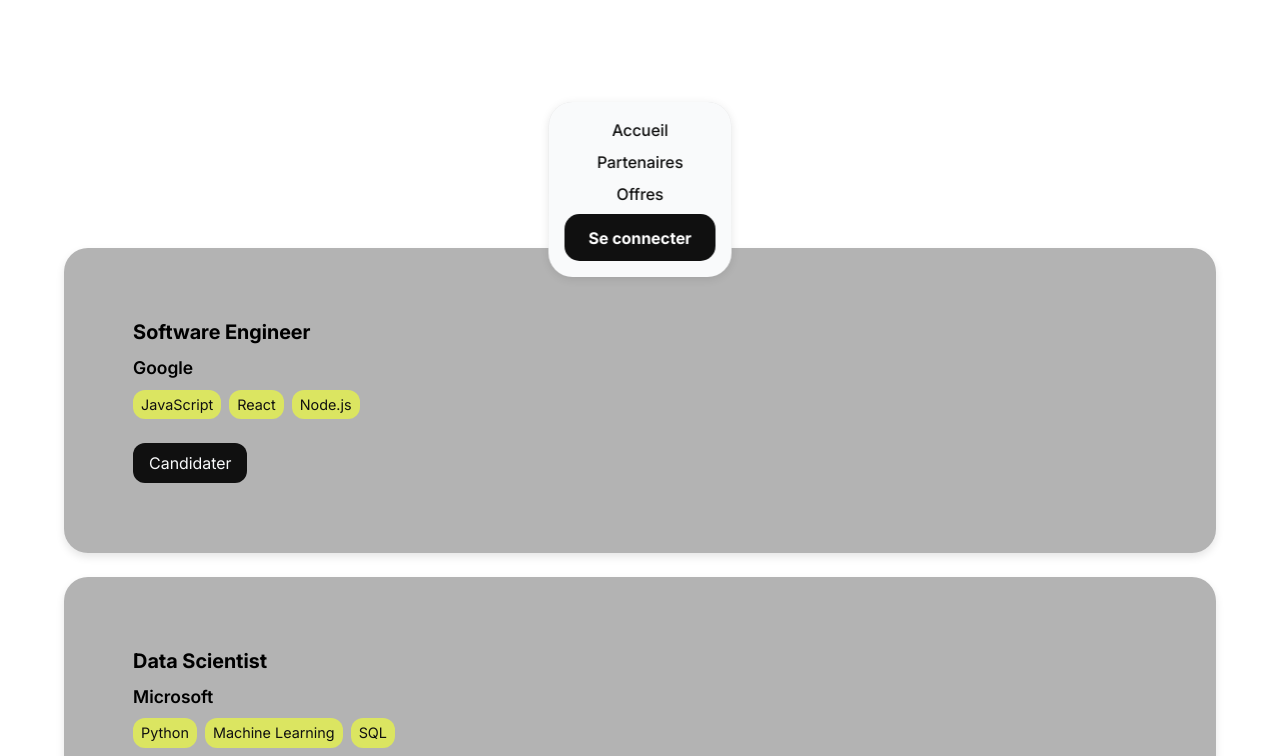
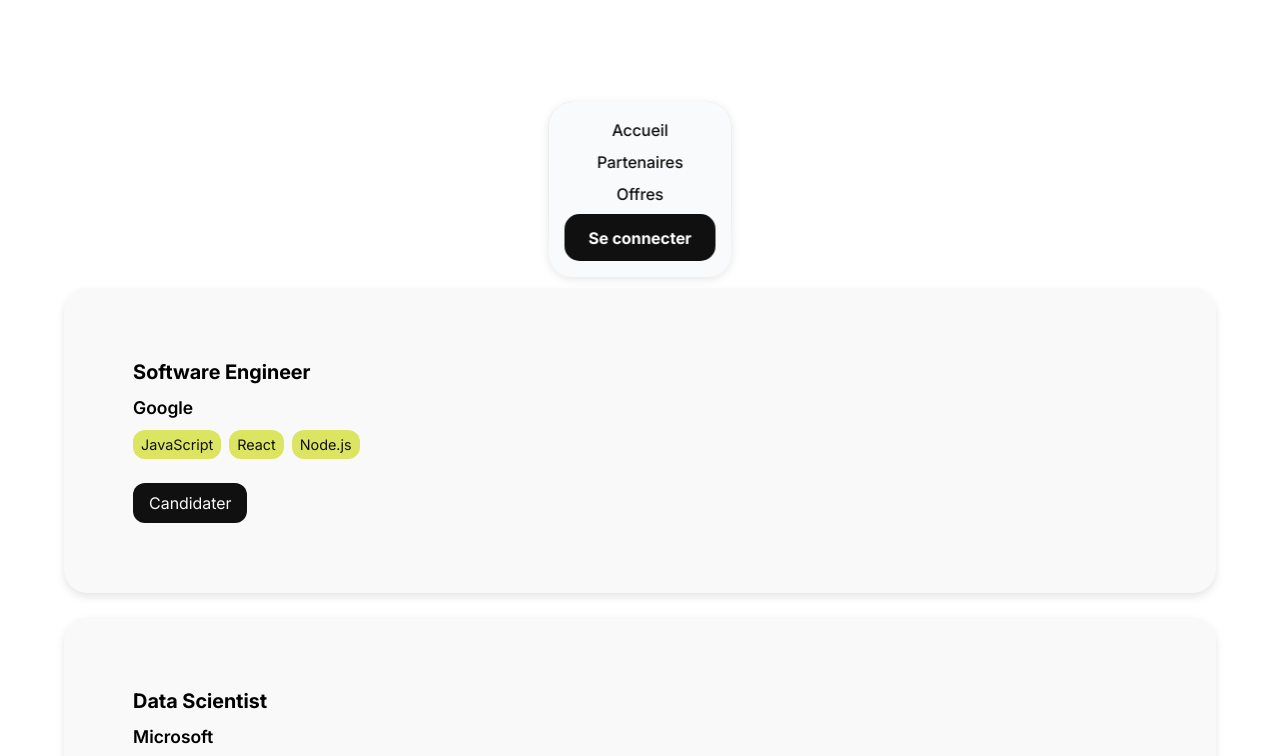
Before and after one commit to betasown/GR6-Internly_frontend, a Next.js app in the folder internly/: page /offres in a window 1280 px wide. Shown: the top 756 px of the page. Built offline with nearby package versions, Linux system fonts and the light colour scheme.

Commit message:
feat: modification des cards d'offres et ajout du bouton de création d'offre

```diff
--- a/internly/src/app/globals.css
+++ b/internly/src/app/globals.css
@@ -287,7 +287,7 @@ footer {
 }
 
 .offer-card {
-  background-color: var(--greyLight);
+  background-color: #f9f9f9;
   width: calc(33.333% - 24px);
   border-radius: 24px;
   padding: 2%;
@@ -322,6 +322,11 @@ footer {
   font-size: 0.9rem;
 }
 
+.title-container {
+  display: flex;
+  align-items: center;
+}
+
 .apply-button {
   background-color: var(--black);
   color: var(--white);
@@ -330,13 +335,16 @@ footer {
   border-radius: 12px;
   cursor: pointer;
   font-size: 1rem;
-
 }
 
 .apply-button:hover {
   background-color: var(--green);
   color: var(--black);
+  border: none;
 }
+
+
+
 
 /*_____________________________________________________________________________________________*/
 /*                                         Offer detail                                        */
--- a/internly/src/app/offres/page.js
+++ b/internly/src/app/offres/page.js
@@ -132,8 +132,16 @@ export default function Page() {
         <div>
             <div className="slide-offres-container">
                 <div className="title-container">
-                    <p className="paragraphe">Découvrir nos</p>
-                    <h1 className="title">Offres</h1>
+                    <div className="title-text">
+                        <p className="paragraphe">Découvrir nos</p>
+                        <h1 className="title">Offres</h1>
+                    </div>
+                    <button
+                        className="apply-button"
+                        onClick={() => router.push('/createOffer')}
+                    >
+                        Créer une offre
+                    </button>
                 </div>
             </div>
 
@@ -160,7 +168,6 @@ export default function Page() {
             </div>
 
             <img className="assets" src="/Assets/separateur-w2b.png"/>
-
         </div>
     );
 }
```
